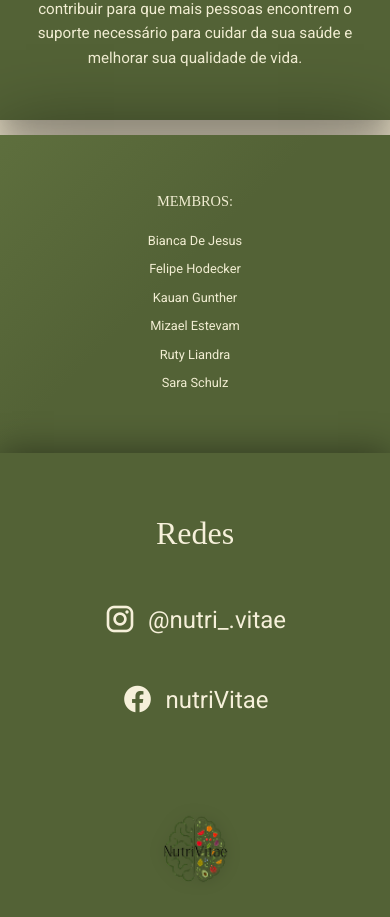
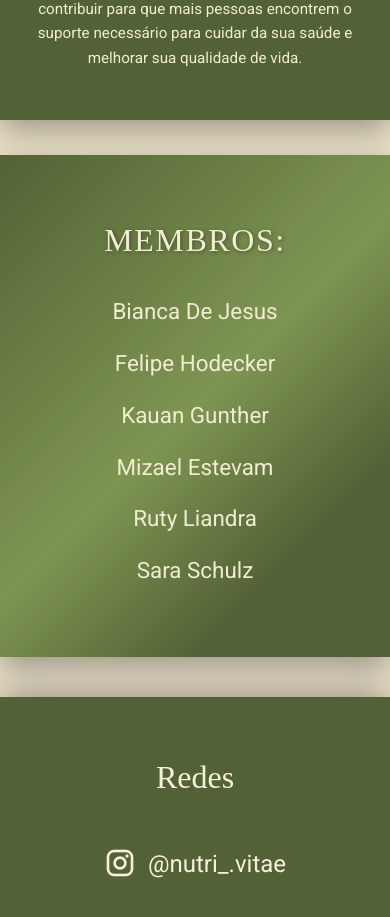
Before and after one commit to nutriVitae-hack2026/nutriVitae, a Vue app: page /sobreNos in a window 390 px wide. Shown: the part 1411-2328 px from the top of the page. Built offline with nearby package versions, Linux system fonts and the light colour scheme; a web font is replaced by a local one.

Commit message:
feat- implementação de estilo na sobre nós

```diff
--- a/src/components/sobreNos/membrosEquipe.vue
+++ b/src/components/sobreNos/membrosEquipe.vue
@@ -9,7 +9,7 @@ const membros = [
     turma: '2info2',
     github: 'Bianca161',
     email: 'bianca@gmail.com',
-    foto: '/membros/Bianca.png',
+    foto: '/membros/Bianca.jpeg',
   },
   {
     nome: 'Felipe Hodecker',
@@ -22,28 +22,28 @@ const membros = [
     nome: 'Kauan Gunther',
     turma: '2info2',
     github: 'kauan-gunther',
-    email: 'kauan@gmail.com',
+    email: 'kauangunther11@gmail.com',
     foto: '/membros/Kauan.png',
   },
   {
     nome: 'Mizael Estevam',
     turma: '2info2',
     github: 'mizaelestevam',
-    email: 'mizael@gmail.com',
+    email: 'vambastter14@gmail.com',
     foto: '/membros/Mizael.png',
   },
   {
     nome: 'Ruty Liandra',
     turma: '2info2',
     github: 'ruty-ruby',
-    email: 'ruty@gmail.com',
+    email: 'rutyliandra83@gmail.com',
     foto: '/membros/Ruty.png',
   },
   {
     nome: 'Sara Schulz',
     turma: '2info2',
     github: 'saraSchulz',
-    email: 'sara@gmail.com',
+    email: 'saraifc2024@gmail.com',
     foto: '/membros/sara.png',
   },
 ]
@@ -94,13 +94,14 @@ function voltar() {
 </template>
 
 <style scoped>
+
 .nossoEquipe {
-  padding: 55px clamp(20px, 6vw, 80px);
+  margin: 30px 0 60px;
+  width: 100%;
+  padding: 60px clamp(20px, 6vw, 80px);
   color: #f1edd2;
-  background:
-    linear-gradient(135deg, rgba(137, 162, 91, 0.2), transparent 45%),
-    #536236;
-  box-shadow: 0 0 75px rgba(0, 0, 0, 0.45);
+  background: linear-gradient(135deg, #536236 0%, #7E9552 50%, #536236 78%);
+  box-shadow: 0 10px 30px rgba(0, 0, 0, 0.35);
   display: flex;
   justify-content: center;
 }
@@ -115,15 +116,16 @@ function voltar() {
 .cartao {
   display: flex;
   align-items: center;
-  gap: 40px;
+  justify-content: center;
+  gap: 50px;
   width: 100%;
-  max-width: 340px;
+  max-width: 480px;
   transition: all 0.3s ease;
 }
 
 .wrap.ativo .cartao {
-  max-width: 560px;
-  padding: 26px 34px;
+  max-width: 850px;
+  padding: 20px;
 }
 
 .lista {
@@ -132,12 +134,14 @@ function voltar() {
 }
 
 .lista h3 {
-  margin: 0 0 14px;
+  margin: 0 0 20px;
   color: #f1edd2;
-  font-size: 0.9rem;
+  font-size: 2rem;
   font-weight: 400;
   text-transform: uppercase;
   text-align: center;
+  letter-spacing: 0.05em;
+  text-shadow: 1px 1px 4px rgba(0, 0, 0, 0.4);
 }
 
 .wrap.ativo .lista h3 {
@@ -146,6 +150,7 @@ function voltar() {
 
 .lista ul {
   padding: 0;
+  margin: 0;
   list-style: none;
   text-align: center;
 }
@@ -158,12 +163,12 @@ function voltar() {
   display: flex;
   align-items: center;
   justify-content: center;
-  gap: 4px;
-  padding: 4px 0;
+  gap: 6px;
+  padding: 8px 0;
   color: #f1edd2;
-  font-size: 0.8rem;
+  font-size: 1.4rem;
   cursor: pointer;
-  transition: color 0.2s ease, font-size 0.2s ease;
+  transition: all 0.2s ease;
 }
 
 .wrap.ativo .lista li {
@@ -172,16 +177,17 @@ function voltar() {
 
 .lista li:hover {
   color: #ffffff;
+  transform: translateX(3px);
 }
 
 .lista li.selecionado {
   color: #ffffff;
-  font-size: 1rem;
+  font-size: 1.65rem;
   font-weight: 600;
 }
 
 .lista li span {
-  font-size: 1rem;
+  font-size: 1.5rem;
 }
 
 .detalhes {
@@ -189,25 +195,25 @@ function voltar() {
   flex-direction: column;
   align-items: center;
   text-align: center;
-  min-width: 150px;
+  min-width: 260px;
 }
 
 .foto {
-  width: 64px;
-  height: 64px;
+  width: 110px;
+  height: 110px;
   border-radius: 50%;
   object-fit: cover;
-  border: 2px solid #f1edd2;
+  border: 3px solid #f1edd2;
   background: #7f8f66;
-  margin-bottom: 10px;
+  margin-bottom: 16px;
+  box-shadow: 0 4px 12px rgba(0, 0, 0, 0.3);
 }
 
 .linha {
-  margin: 2px 0;
-  font-size: 0.62rem;
+  margin: 6px 0;
+  font-size: 1rem;
   letter-spacing: 0.03em;
   color: #f1edd2;
-  text-transform: uppercase;
 }
 
 .linha span {
@@ -216,6 +222,10 @@ function voltar() {
 
 .github {
   color: #7fc7f2;
+  display: flex;
+  align-items: center;
+  justify-content: center;
+  gap: 6px;
 }
 
 .github span {
@@ -226,15 +236,17 @@ function voltar() {
 .detalhes button {
   display: inline-flex;
   align-items: center;
-  gap: 4px;
-  margin-top: 12px;
-  padding: 5px 10px;
+  gap: 6px;
+  margin-top: 18px;
+  padding: 8px 16px;
   border: 1px solid #f1edd2;
   color: #f1edd2;
   background: transparent;
   font: inherit;
-  font-size: 0.7rem;
+  font-size: 0.95rem;
   cursor: pointer;
+  border-radius: 4px;
+  transition: all 0.2s ease;
 }
 
 .detalhes button:hover {
@@ -246,15 +258,29 @@ function voltar() {
 .fade-leave-active {
   transition: opacity 0.25s ease;
 }
+
 .fade-enter-from,
 .fade-leave-to {
   opacity: 0;
 }
 
-@media (max-width: 700px) {
+@media (max-width: 768px) {
+  .nossoEquipe {
+    margin: 20px 0 40px;
+  }
+
   .wrap.ativo .cartao {
     flex-direction: column;
     max-width: 100%;
   }
+
+  .wrap.ativo .lista h3,
+  .wrap.ativo .lista ul {
+    text-align: center;
+  }
+
+  .wrap.ativo .lista li {
+    justify-content: center;
+  }
 }
 </style>
```
Also changed, not shown: public/membros/Bianca.jpeg (added).
